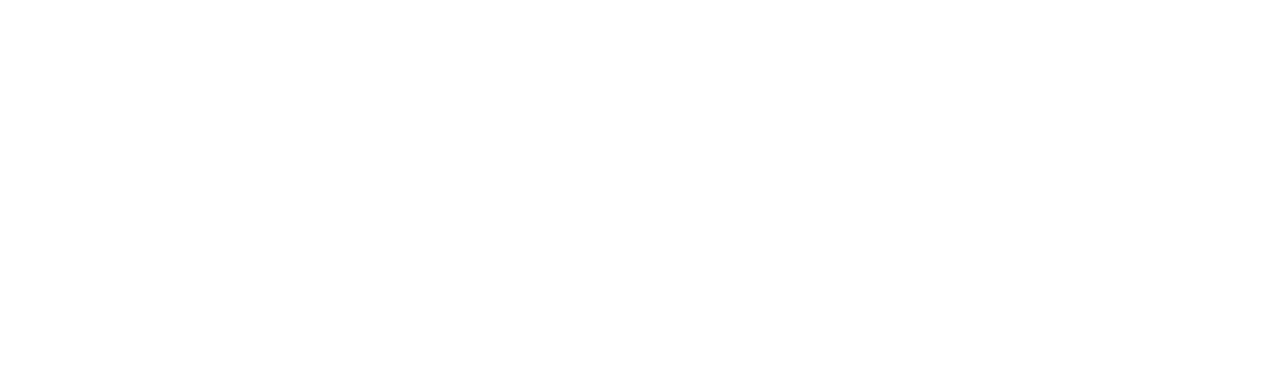
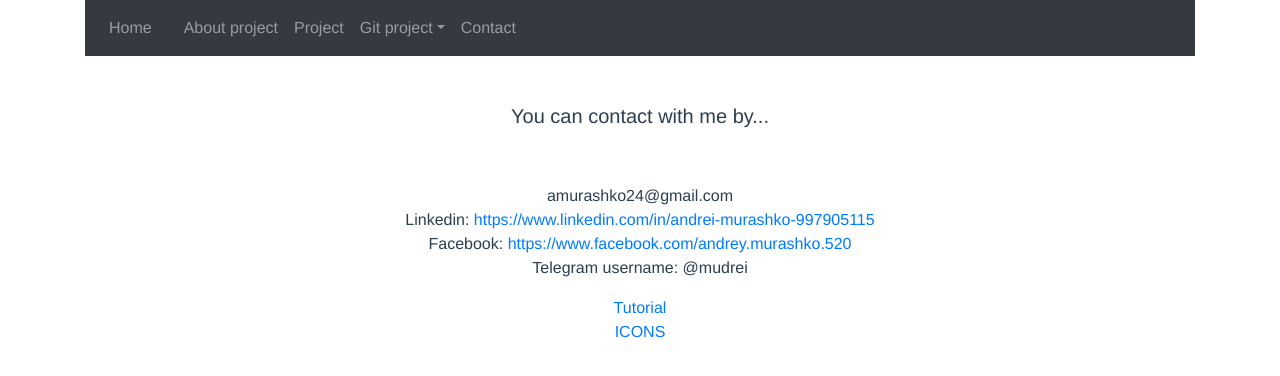
Before and after one commit to murateam/vue_app, a Vue app: page /contact in a window 1280 px wide. Shown: the top 376 px of the page. Built offline with nearby package versions, Linux system fonts and the light colour scheme.

Commit message:
added some text for a description on the main page

```diff
--- /dev/null
+++ b/src/components/myPage/contact.vue
@@ -0,0 +1,54 @@
+<template>
+  <b-container>
+      <b-row>
+          <b-col>
+              <navbar></navbar>
+          </b-col>
+      </b-row>
+      <b-row class="mt-5">
+          <b-col>
+              <h5>You can contact with me by...</h5>
+          </b-col>
+      </b-row>
+      <b-row class="mt-5">
+        <b-col>amurashko24@gmail.com</b-col>
+      </b-row>
+      <b-row>
+        <b-col>
+          Linkedin:<a href="https://www.linkedin.com/in/andrei-murashko-997905115/">
+          https://www.linkedin.com/in/andrei-murashko-997905115</a>
+        </b-col>
+      </b-row>
+      <b-row>
+        <b-col>
+          Facebook: <a href="https://www.facebook.com/andrey.murashko.520">
+          https://www.facebook.com/andrey.murashko.520</a>
+        </b-col>
+      </b-row>
+      <b-row>
+        <b-col>
+          Telegram username: @mudrei
+        </b-col>
+      </b-row>
+      <b-row class="mt-3">
+        <b-col>
+          <a href="https://ru.vuejs.org/v2/cookbook/editable-svg-icons.html">Tutorial</a>
+        </b-col>
+      </b-row>
+      <b-row>
+        <b-col>
+          <a href="https://github.com/sdras/vue-sample-svg-icons/tree/master/src/components">ICONS</a>
+        </b-col>
+      </b-row>
+  </b-container>
+</template>
+
+<script>
+import navbar from './navbar.vue';
+
+export default {
+  components: {
+    navbar,
+  },
+};
+</script>
--- a/src/components/myPage/contacts.vue
+++ /dev/null
@@ -1,24 +0,0 @@
-<template>
-  <b-container>
-      <b-row>
-          <b-col>
-              <navbar></navbar>
-          </b-col>
-      </b-row>
-      <b-row class="mt-5">
-          <b-col>
-              <h5>You can contact with me by...</h5>
-          </b-col>
-      </b-row>
-  </b-container>
-</template>
-
-<script>
-import navbar from './navbar.vue';
-
-export default {
-  components: {
-    navbar,
-  },
-};
-</script>
--- a/src/components/myPage/main.vue
+++ b/src/components/myPage/main.vue
@@ -18,7 +18,32 @@
               </p>
               <p>
                 Programming has always seemed to me a difficult job but very interesting.
-                I didn't have enough confidence that i will succeed in it
+                I didn't have enough confidence that i will succeed in programming.
+              </p>
+              <p>
+                Меня всегда тянуло в разработку. Но так как мне казалось что программирование
+                это сложно, решил начать с чего нибудь по проще, с 3Д.
+                По моему мнения 3Д проще понять.
+                Во время работы мне приходилось сталкиваться с программированием.
+                Например в игровом движке Unreal Engine
+                есть возможность без знаний языка C++
+                собирать какую то логику различного назначения на blueprints.
+                Чем глубже я погружался в 3д, тем чаще я сталкивался
+                с различными дополнительными
+                инструментами написанными энтузиастами или профессионалами
+                для таких программ как autodesk maya или houdini.
+                Тем более создание своих инструментов, а не использоание созданных
+                до тебя казалось мне чем то магическим.
+                И в один момент мне в голову пришла мысль что в настоящее время
+                без знаний программирования не обойтись.
+                Оставаясь в 3д индустрии или любой другой программной разработке.
+                Знание программирования в целом увеличивает понимание всего процесса в целом.
+                На основании этого я принял решения пройти обучения языку python.
+                Но так как просто изучение языка не имеет смысла, а для отработки своих
+                знания нужно какое то прикладное назначение языка
+                Мне на глаза попался курс Веб разработки полного цикла на python.
+                Этот курс координально изменил мое отношение к программированию.
+                Я влюбился в программирование. Я закончил курс.
               </p>
               <p>
                 This web app is a result of my learning on a Full Stack Web Developer cource.
--- a/src/components/myPage/navbar.vue
+++ b/src/components/myPage/navbar.vue
@@ -31,9 +31,9 @@
             </b-nav-item-dropdown>
 
             <b-nav-item
-              @click="contacts"
+              @click="contact"
             >
-              Contacts
+              Contact
             </b-nav-item>
         </b-navbar-nav>
     </b-navbar>
@@ -48,9 +48,9 @@
       this.$router.push('/aboutProject');
       this.$store.dispatch('SET_CURRENT_STEP', '/aboutProject');
     },
-    contacts() {
-      this.$router.push('/contacts');
-      this.$store.dispatch('SET_CURRENT_STEP', '/contacts');
+    contact() {
+      this.$router.push('/contact');
+      this.$store.dispatch('SET_CURRENT_STEP', '/contact');
     },
     toDemoProject() {
       this.$store.dispatch('SET_AUTHOR', 'anonymous');
--- a/src/router/index.js
+++ b/src/router/index.js
@@ -9,7 +9,7 @@
 import stockItemExpanded from '../components/stockItemExp.vue';
 import main from '../components/myPage/main.vue';
 import aboutProject from '../components/myPage/aboutProject.vue';
-import contacts from '../components/myPage/contacts.vue';
+import contact from '../components/myPage/contact.vue';
 
 
 Vue.use(VueRouter);
@@ -26,9 +26,9 @@
     component: aboutProject,
   },
   {
-    path: '/contacts',
-    name: 'contacts',
-    component: contacts,
+    path: '/contact',
+    name: 'contact',
+    component: contact,
   },
   {
     path: '/mainDemoProject',
```
